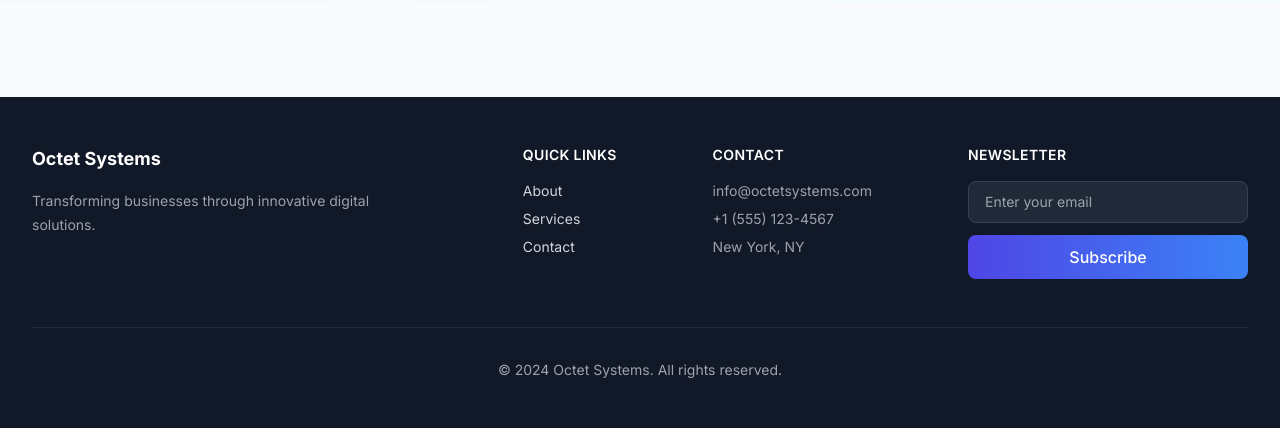
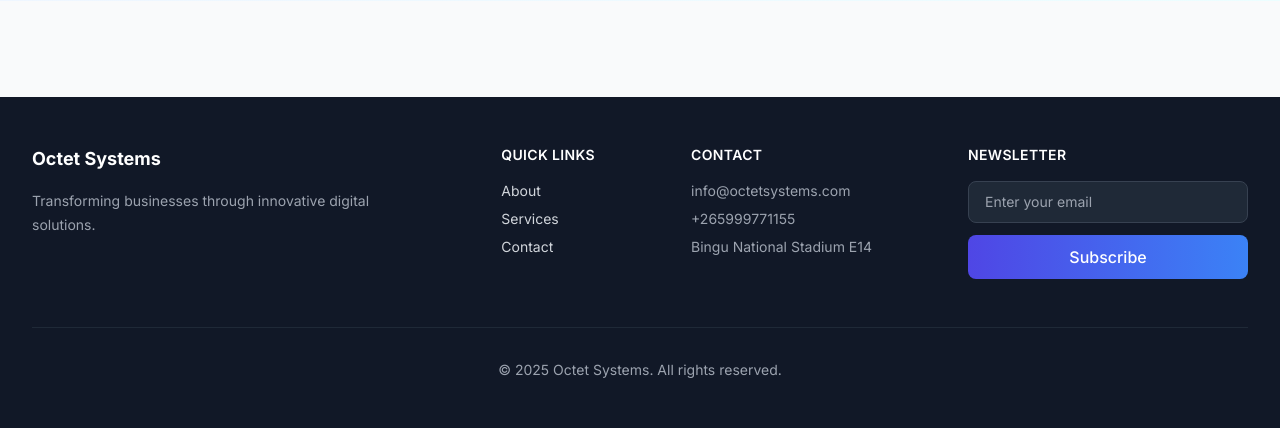
Before and after one commit to harveymmangisa1/octet, a Django app: page /cybersecurity/ in a window 1280 px wide. Shown: the part 1306-1734 px from the top of the page. Run offline with Django 5.2, Linux system fonts and the light colour scheme; some libraries are stand-ins or nearby versions.

Commit message:
modified:   templates/base.html

```diff
--- a/templates/base.html
+++ b/templates/base.html
@@ -65,8 +65,8 @@
                     <h4 class="text-white font-semibold text-sm uppercase tracking-wide">Contact</h4>
                     <ul class="space-y-2 text-sm text-gray-400">
                         <li>info@octetsystems.com</li>
-                        <li>+1 (555) 123-4567</li>
-                        <li>New York, NY</li>
+                        <li>+265999771155</li>
+                        <li>Bingu National Stadium E14</li>
                     </ul>
                 </div>
 
@@ -83,7 +83,7 @@
             </div>
 
             <div class="border-t border-gray-800 mt-12 pt-8 text-center text-sm text-gray-400">
-                <p>&copy; 2024 Octet Systems. All rights reserved.</p>
+                <p>&copy; 2025 Octet Systems. All rights reserved.</p>
             </div>
         </div>
     </footer>
```
